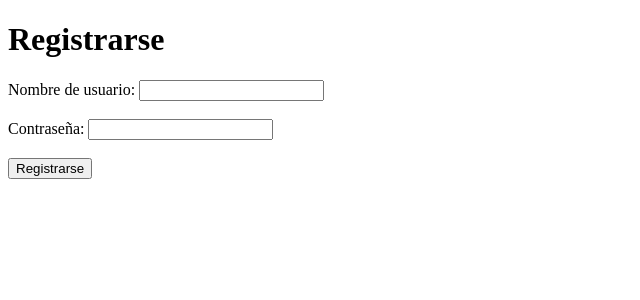
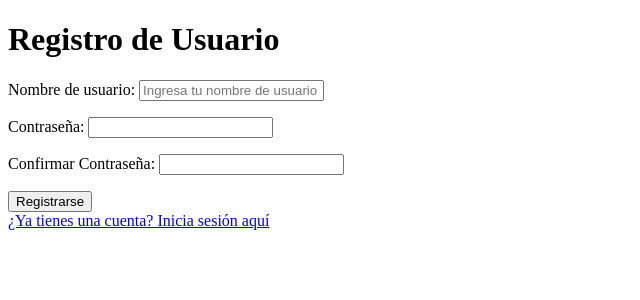
Before and after one commit to Svielma1/project_cooking, a Django app: page /registro/ in a window 1280 px wide. Shown: the top 300 px of the page, without its empty margins (0-640 px from the left). Run offline with Django 5.2, Linux system fonts and the light colour scheme.

Commit message:
Config grupos de permisos admin y registro usuarios

```diff
--- a/daily_cooking/forms.py
+++ b/daily_cooking/forms.py
@@ -1,6 +1,40 @@
 from django import forms
 from .models import Ingrediente, Receta, RecetaIngrediente
+from django.contrib.auth.models import User
 
+class RegistroForm(forms.ModelForm):
+    password = forms.CharField(widget=forms.PasswordInput, label="Contraseña")
+    confirm_password = forms.CharField(widget=forms.PasswordInput, label="Confirmar Contraseña")
+    username = forms.CharField(
+        max_length=50,
+        label="Nombre de usuario",
+        widget=forms.TextInput(attrs={'placeholder': 'Ingresa tu nombre de usuario'}),
+        help_text=""  # Quita el mensaje predeterminado
+    )
+
+    class Meta:
+        model = User
+        fields = ['username']
+
+    def clean(self):
+        cleaned_data = super().clean()
+        password = cleaned_data.get("password")
+        confirm_password = cleaned_data.get("confirm_password")
+
+        if password != confirm_password:
+            raise forms.ValidationError("Las contraseñas no coinciden.")
+
+    class Meta:
+        model = User
+        fields = ['username']
+
+    def clean(self):
+        cleaned_data = super().clean()
+        password = cleaned_data.get("password")
+        confirm_password = cleaned_data.get("confirm_password")
+
+        if password != confirm_password:
+            raise forms.ValidationError("Las contraseñas no coinciden.")
 class IngredienteForm(forms.Form):
     nombre = forms.CharField(
         max_length=100,
--- a/daily_cooking/templates/agregar_receta.html
+++ b/daily_cooking/templates/agregar_receta.html
@@ -8,6 +8,8 @@
 <body>
     <h1>Añade una nueva receta</h1>
 
+    <!-- Mostrar el botón solo si el usuario es ADMIN -->
+    {% if es_admin %}
         <form method="POST">
             {% csrf_token %}
             <h2>Detalles de la receta</h2>
@@ -29,6 +31,9 @@
             <button type="button" id="add-row">Agregar Ingrediente</button>
             <button type="submit">Guardar receta</button>
         </form>
+    {% else %}
+        <p>No tienes permisos para añadir recetas.</p>
+    {% endif %}
 
     <a href="{% url 'inicio' %}">Volver a la lista de recetas</a>
 
--- a/daily_cooking/templates/registro.html
+++ b/daily_cooking/templates/registro.html
@@ -1,21 +1,16 @@
 <!DOCTYPE html>
-<html lang="es">
+<html lang="en">
 <head>
     <meta charset="UTF-8">
-    <meta name="viewport" content="width=device-width, initial-scale=1.0">
     <title>Registrarse</title>
 </head>
 <body>
-    <h1>Registrarse</h1>
-    <form method="POST">
+    <h1>Registro de Usuario</h1>
+    <form method="post">
         {% csrf_token %}
-        <label for="username">Nombre de usuario:</label>
-        <input type="text" id="username" name="username" required><br><br>
-
-        <label for="password">Contraseña:</label>
-        <input type="password" id="password" name="password" required><br><br>
-
+        {{ form.as_p }}
         <button type="submit">Registrarse</button>
     </form>
+    <a href="{% url 'login' %}">¿Ya tienes una cuenta? Inicia sesión aquí</a>
 </body>
 </html>
--- a/daily_cooking/urls.py
+++ b/daily_cooking/urls.py
@@ -21,6 +21,7 @@ from django.contrib.auth.views import LogoutView
 
 urlpatterns = [
     path('', views.index, name='index'),
+    path('registro/', views.registro, name='registro'),
     path('login/', views.user_login, name='login'),            # Ruta de login
     path('inicio/', views.inicio, name='inicio'),
     path('registro/', views.registro, name='registro'),            # Ruta para la vista "inicio"
--- a/daily_cooking/views.py
+++ b/daily_cooking/views.py
@@ -1,27 +1,46 @@
 from .models import Receta, Ingrediente, RecetaIngrediente
 from django.shortcuts import render, redirect
 from django.contrib.auth import authenticate, login
+from django.contrib.auth.models import User
+from django.contrib.auth.decorators import login_required
 from django.contrib import messages
-from .forms import IngredienteForm, RecetaForm, RecetaIngredienteFormSet
+from .forms import IngredienteForm, RecetaForm, RecetaIngredienteFormSet, RegistroForm
 from django.http import HttpResponse
 from django.contrib.auth import logout
 from .models import IngredientesUsuario
 from .forms import RestriccionesForm
 from .models import RestriccionesUsuario
+from django.core.exceptions import PermissionDenied
+# Create your views here.
+def index(request):
+    # Verificar si el usuario pertenece al grupo "ADMIN"
+    es_admin = request.user.groups.filter(name="ADMIN").exists()
 
-# Create your views here.
-def index (request):
+    # Obtener las recetas
     recetas = Receta.objects.all().prefetch_related('receta_ingredientes__ingrediente')
+
+    # Pasar las recetas y la variable es_admin al contexto
     context = {
-        'recetas': recetas
+        'recetas': recetas,
+        'es_admin': es_admin  # Agregar la variable es_admin
     }
-    return render(request, 'index.html', {'recetas': recetas})
 
+    return render(request, 'index.html', context)
 def registro(request):
     if request.method == 'POST':
-        # Aquí puedes agregar la lógica para registrar a un usuario, por ejemplo
-        pass
-    return render(request, 'registro.html')
+        form = RegistroForm(request.POST)
+        if form.is_valid():
+            username = form.cleaned_data['username']
+            password = form.cleaned_data['password']
+
+            # Crear el usuario
+            User.objects.create_user(username=username, password=password)
+            messages.success(request, "Usuario registrado exitosamente. Ahora puedes iniciar sesión.")
+            return redirect('login')  # Redirige a la página de inicio de sesión
+    else:
+        form = RegistroForm()
+
+    return render(request, 'registro.html', {'form': form})
 
 def user_login(request):
     if request.method == 'POST':
@@ -89,7 +108,15 @@ def ingresar_restricciones(request):
     }
     return render(request, 'restricciones.html', context)
 
+@login_required
 def agregar_receta(request):
+    # Verificar si el usuario pertenece al grupo "ADMIN"
+    es_admin = request.user.groups.filter(name="ADMIN").exists()
+
+    # Si el usuario no pertenece al grupo "ADMIN", denegar acceso a esta vista
+    if not es_admin:
+        raise PermissionDenied("No tienes permiso para acceder a esta página.")
+
     if request.method == 'POST':
         receta_form = RecetaForm(request.POST)
         formset = RecetaIngredienteFormSet(request.POST)
@@ -100,14 +127,15 @@ def agregar_receta(request):
                 ingrediente, created = Ingrediente.objects.get_or_create(nombre=nombre_ingrediente)
                 cantidad = form.cleaned_data['cantidad']
                 RecetaIngrediente.objects.create(receta=receta, ingrediente=ingrediente, cantidad=cantidad)
-            return redirect(index)
+            return redirect('index')  # Redirige a la página principal (index)
     else:
         receta_form = RecetaForm()
         formset = RecetaIngredienteFormSet()
 
     context = {
         'receta_form': receta_form,
-        'formset': formset
+        'formset': formset,
+        'es_admin': es_admin,  # Indicador para mostrar el botón en el template
     }
     return render(request, 'agregar_receta.html', context)
 
```
Also changed, not shown: daily_cooking/templates/index.html (+7 -1 lines), db.sqlite3. Lines whose indentation alone changed are shown as unchanged.
